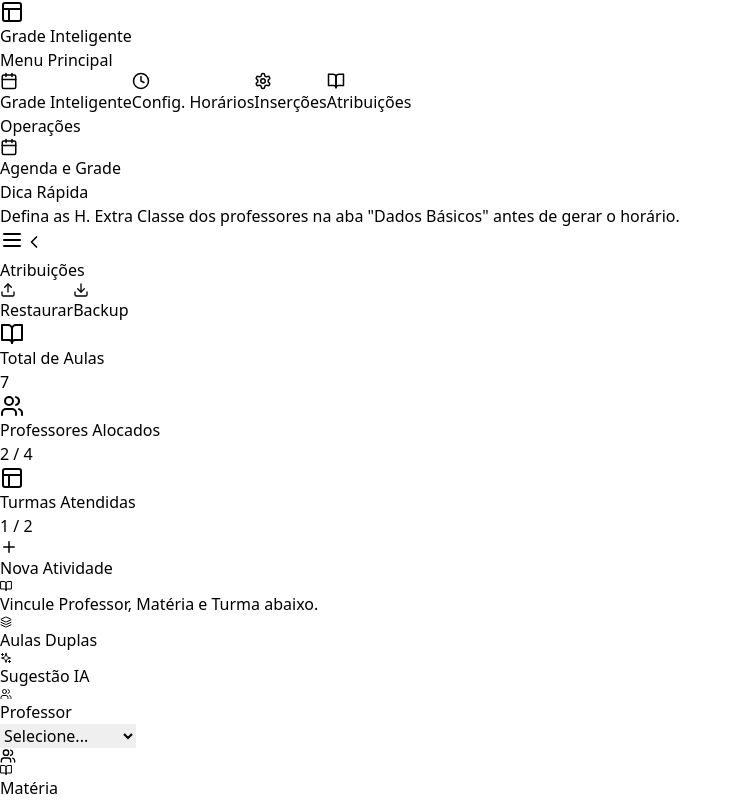
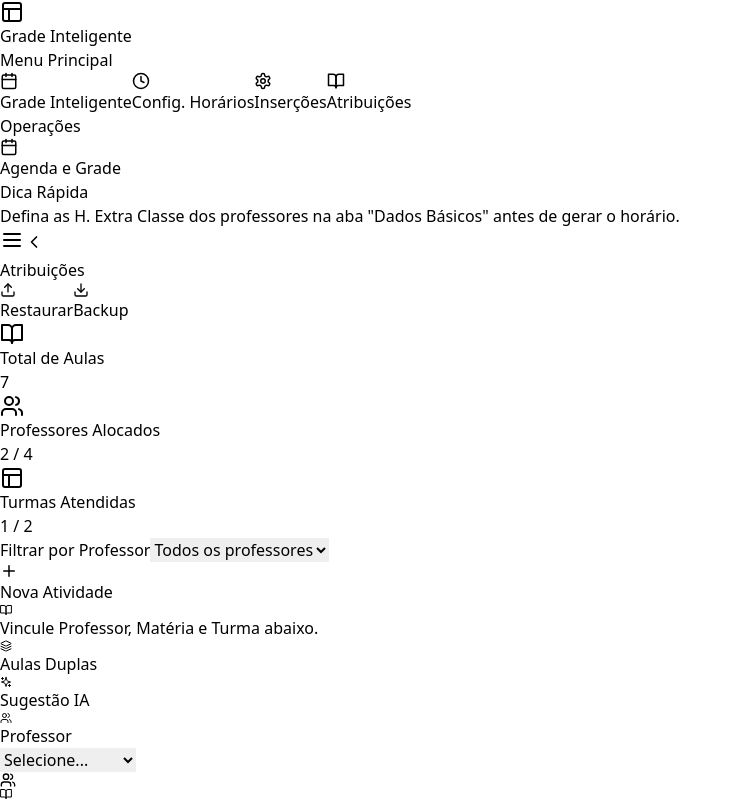
Before and after one commit to binarymath/GradeInteligente, a React (Vite) app: page / in a window 1280 px wide. Both pictures are taken after a click on the button "Atribuições". Shown: the top 800 px of the page, without its empty margins (0-741 px from the left). Built offline with nearby package versions, Linux system fonts and the light colour scheme; the HTML template or start-up script is replaced by a standard one.

Commit message:
feat: adiciona filtro por professor em Atribuições com estatísticas

```diff
--- a/src/App.jsx
+++ b/src/App.jsx
@@ -24,7 +24,7 @@ const INITIAL_STATE = {
     { id: 'ts9', start: '19:00', end: '20:00', type: 'jantar' },
   ],
   teachers: [
-    { id: 't1', name: 'Ana Silva', unavailable: [], shifts: ['Manhã'] },
+    { id: 't1', name: 'Marisa N. S.', unavailable: [], shifts: ['Manhã'] },
     { id: 't2', name: 'Carlos Souza', unavailable: [], shifts: ['Integral (Manhã e Tarde)'] },
     { id: 't3', name: 'Maria Oliveira', unavailable: [], shifts: ['Tarde'] },
     { id: 't4', name: 'Roberto Santos', unavailable: [], shifts: ['Noite'] },
@@ -182,13 +182,14 @@ const App = () => {
                    <label className="text-xs font-semibold text-slate-600 mb-1">{viewMode === 'class' ? 'Selecione a Turma' : 'Selecione o Professor'}</label>
                    <select value={selectedEntity} onChange={e => setSelectedEntity(e.target.value)} className="border p-2 rounded text-sm bg-white shadow-sm min-w-[180px]">
                      <option value="">{viewMode === 'class' ? 'Escolha a turma...' : 'Escolha o professor...'}</option>
+                     <option value="all">📋 Todos</option>
                      {viewMode === 'class'
                        ? data.classes.map(c => <option key={c.id} value={c.id}>{c.name}</option>)
                        : data.teachers.map(t => <option key={t.id} value={t.id}>{t.name}</option>)}
                    </select>
                  </div>
                </div>
-               {selectedEntity && (
+               {selectedEntity && selectedEntity !== 'all' && (
                  <TimetableSection
                    data={data}
                    viewMode={viewMode}
@@ -197,6 +198,42 @@ const App = () => {
                    setCalendarSettings={setCalendarSettings}
                     showAgendaControls={false}
                   />
+               )}
+               {selectedEntity === 'all' && (
+                 <div className="space-y-4">
+                   {viewMode === 'class'
+                     ? data.classes.map(cls => (
+                         <div key={cls.id} className="border-t-4 border-indigo-500 pt-4">
+                           <h3 className="text-lg font-bold text-slate-800 mb-3 flex items-center gap-2">
+                             <span className="bg-indigo-100 text-indigo-700 px-3 py-1 rounded-full text-sm">{cls.name}</span>
+                           </h3>
+                           <TimetableSection
+                             data={data}
+                             viewMode={viewMode}
+                             selectedEntity={cls.id}
+                             calendarSettings={calendarSettings}
+                             setCalendarSettings={setCalendarSettings}
+                             showAgendaControls={false}
+                           />
+                         </div>
+                       ))
+                     : data.teachers.map(teacher => (
+                         <div key={teacher.id} className="border-t-4 border-emerald-500 pt-4">
+                           <h3 className="text-lg font-bold text-slate-800 mb-3 flex items-center gap-2">
+                             <span className="bg-emerald-100 text-emerald-700 px-3 py-1 rounded-full text-sm">{teacher.name}</span>
+                           </h3>
+                           <TimetableSection
+                             data={data}
+                             viewMode={viewMode}
+                             selectedEntity={teacher.id}
+                             calendarSettings={calendarSettings}
+                             setCalendarSettings={setCalendarSettings}
+                             showAgendaControls={false}
+                           />
+                         </div>
+                       ))
+                   }
+                 </div>
                )}
              </div>
            )}
--- a/src/components/ActivitiesSection.jsx
+++ b/src/components/ActivitiesSection.jsx
@@ -9,6 +9,7 @@ const ActivitiesSection = ({ data, setData, callGemini, aiLoading, setAiLoading
   const [newActivity, setNewActivity] = useState({ teacherId: '', subjectId: '', classId: '', quantity: '', doubleLesson: false });
   const [suggestion, setSuggestion] = useState(null);
   const [filter, setFilter] = useState('');
+  const [teacherFilter, setTeacherFilter] = useState('');
   const [editingActivityId, setEditingActivityId] = useState(null);
   const [editActivity, setEditActivity] = useState({ teacherId: '', subjectId: '', classId: '', quantity: 2, doubleLesson: false });
 
@@ -29,16 +30,35 @@ const ActivitiesSection = ({ data, setData, callGemini, aiLoading, setAiLoading
     [data.activities]
   );
 
+  // Estatísticas por professor
+  const teacherStats = useMemo(() => {
+    if (!teacherFilter) return null;
+    const teacherActivities = data.activities.filter(a => a.teacherId === teacherFilter);
+    return {
+      totalLessons: teacherActivities.reduce((acc, curr) => acc + (Number(curr.quantity) || 0), 0),
+      activitiesCount: teacherActivities.length,
+      classesCount: new Set(teacherActivities.map(a => a.classId)).size
+    };
+  }, [teacherFilter, data.activities]);
+
   const filteredActivities = useMemo(() => {
-    if (!debouncedFilter) return data.activities;
+    let activities = data.activities;
+
+    // Filtro por professor
+    if (teacherFilter) {
+      activities = activities.filter(a => a.teacherId === teacherFilter);
+    }
+
+    // Filtro por texto
+    if (!debouncedFilter) return activities;
     const searchLower = debouncedFilter.toLowerCase();
-    return data.activities.filter(act => {
+    return activities.filter(act => {
       const tName = data.teachers.find(t => t.id === act.teacherId)?.name.toLowerCase() || '';
       const sName = data.subjects.find(s => s.id === act.subjectId)?.name.toLowerCase() || '';
       const cName = data.classes.find(c => c.id === act.classId)?.name.toLowerCase() || '';
       return tName.includes(searchLower) || sName.includes(searchLower) || cName.includes(searchLower);
     });
-  }, [debouncedFilter, data.activities, data.teachers, data.subjects, data.classes]);
+  }, [debouncedFilter, teacherFilter, data.activities, data.teachers, data.subjects, data.classes]);
 
   const handleAddActivity = () => {
     if (!newActivity.teacherId || !newActivity.subjectId || !newActivity.classId) return;
@@ -118,6 +138,42 @@ const ActivitiesSection = ({ data, setData, callGemini, aiLoading, setAiLoading
               <h3 className="text-2xl font-bold text-slate-700">{uniqueClasses} <span className="text-sm font-normal text-slate-400">/ {data.classes.length}</span></h3>
             </div>
          </div>
+      </div>
+
+      {/* Filtro por Professor */}
+      <div className="bg-white p-4 rounded-xl shadow-sm border border-slate-200">
+        <div className="flex flex-col sm:flex-row gap-4 items-start sm:items-center">
+          <div className="flex-1">
+            <label htmlFor="teacher-filter" className="text-xs font-semibold text-slate-600 mb-1 block">Filtrar por Professor</label>
+            <select
+              id="teacher-filter"
+              value={teacherFilter}
+              onChange={e => setTeacherFilter(e.target.value)}
+              className="w-full border border-slate-300 rounded-lg px-3 py-2 text-sm bg-white focus:ring-2 focus:ring-blue-500 focus:border-blue-500"
+            >
+              <option value="">Todos os professores</option>
+              {data.teachers.map(t => (
+                <option key={t.id} value={t.id}>{t.name}</option>
+              ))}
+            </select>
+          </div>
+          {teacherFilter && teacherStats && (
+            <div className="flex gap-3 sm:gap-4 flex-wrap">
+              <div className="bg-blue-50 px-4 py-2 rounded-lg border border-blue-200">
+                <p className="text-[10px] text-blue-600 font-semibold uppercase">Qtde. Aulas</p>
+                <p className="text-xl font-bold text-blue-700">{teacherStats.totalLessons}</p>
+              </div>
+              <div className="bg-emerald-50 px-4 py-2 rounded-lg border border-emerald-200">
+                <p className="text-[10px] text-emerald-600 font-semibold uppercase">Atribuições</p>
+                <p className="text-xl font-bold text-emerald-700">{teacherStats.activitiesCount}</p>
+              </div>
+              <div className="bg-indigo-50 px-4 py-2 rounded-lg border border-indigo-200">
+                <p className="text-[10px] text-indigo-600 font-semibold uppercase">Turmas</p>
+                <p className="text-xl font-bold text-indigo-700">{teacherStats.classesCount}</p>
+              </div>
+            </div>
+          )}
+        </div>
       </div>
 
       <div className="bg-gradient-to-br from-white to-slate-50 p-6 rounded-2xl shadow-sm border border-slate-200 shrink-0 relative overflow-hidden">
```
